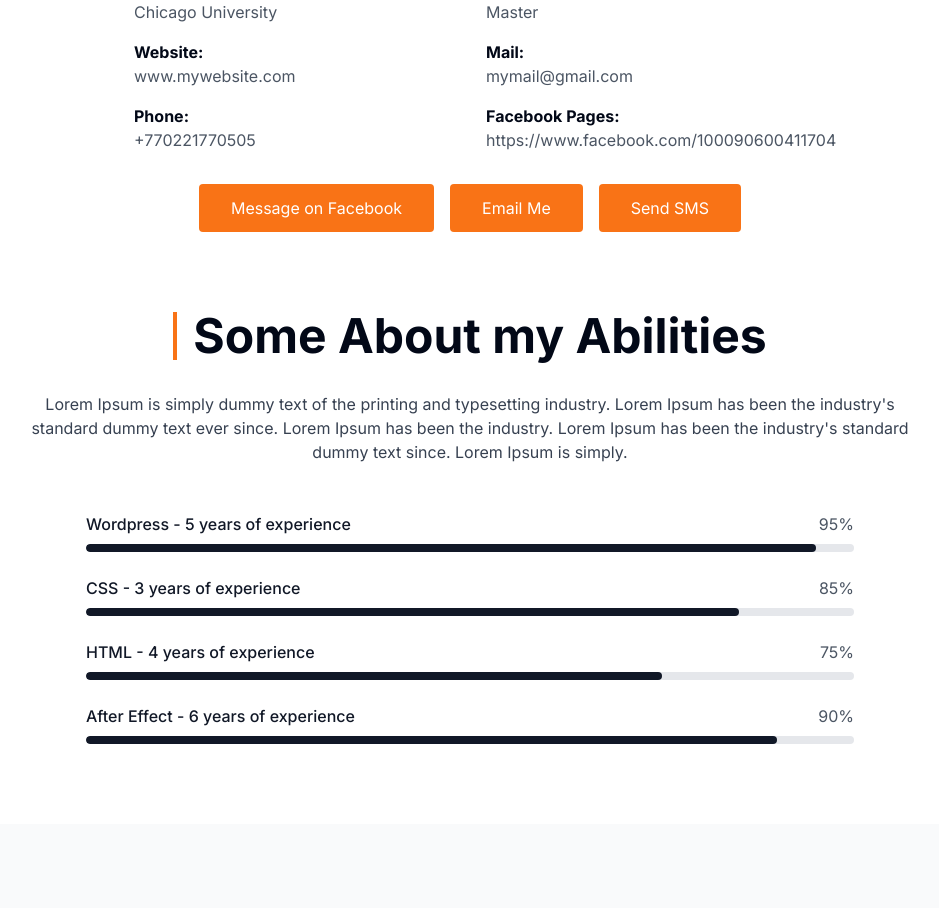
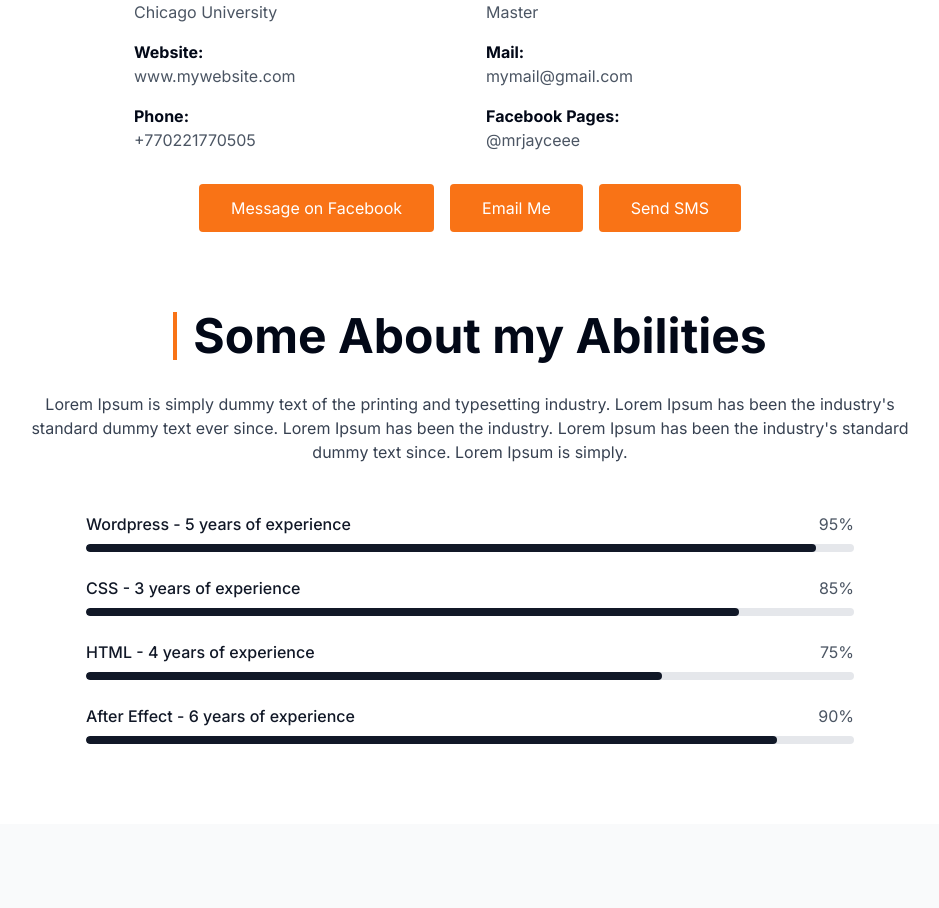
Before and after one commit to cee-tv/resume-quest-haven-15, a React (Vite) app: page / in a window 1280 px wide. Shown: the part 1568-2476 px from the top of the page, without its empty margins (170-1109 px from the left). Built offline with nearby package versions, Linux system fonts and the light colour scheme.

Commit message:
Update Facebook page link
Update the Facebook page link in the About section to only display the username "@mrjayceee".

```diff
--- a/src/components/About.tsx
+++ b/src/components/About.tsx
@@ -1,3 +1,4 @@
+
 import { motion } from "framer-motion";
 import { Progress } from "@/components/ui/progress";
 import { useState, useEffect } from "react";
@@ -51,7 +52,7 @@ const About = () => {
     { label: "Website:", value: "www.mywebsite.com" },
     { label: "Mail:", value: "mymail@gmail.com" },
     { label: "Phone:", value: "+770221770505" },
-    { label: "Facebook Pages:", value: "https://www.facebook.com/100090600411704" },
+    { label: "Facebook Pages:", value: "@mrjayceee" },
   ];
 
   const handleFacebookMessage = () => {
```
